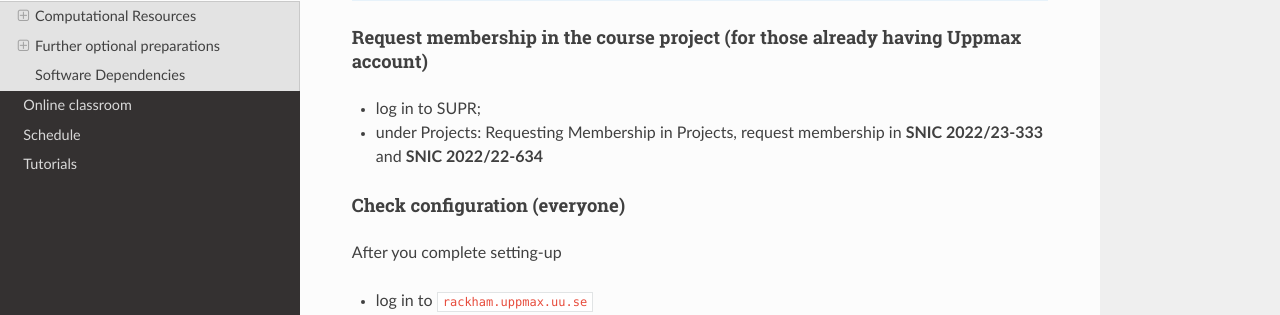
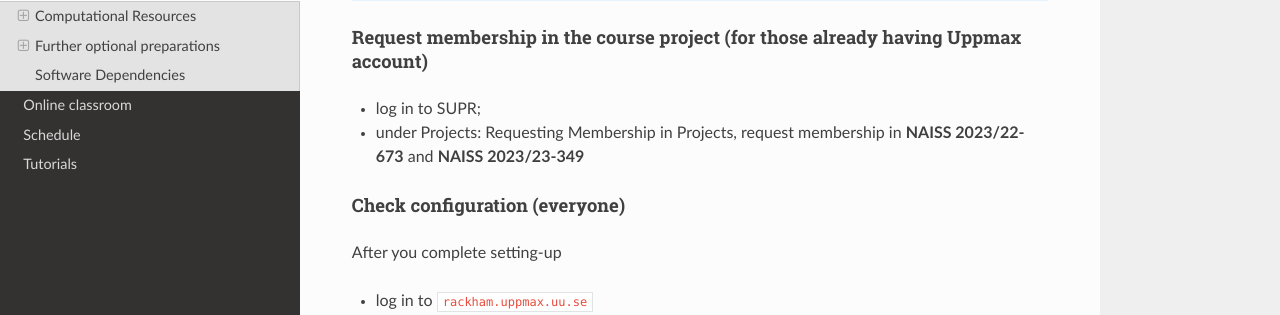
Before and after one commit to NBISweden/workshop-epigenomics-RTDs, a Sphinx documentation site: the page built from docs/content/precourse.rst, in a window 1280 px wide and 900 px high, scrolled down 1192 px. Shown: the part 135-450 px from the top of the window. Built offline with Sphinx 7.4.7 and the Read the Docs theme 2.0.0, drawn with Linux system fonts in a browser that asks for light colours.

Commit message:
Update precourse.rst

```diff
--- a/docs/content/precourse.rst
+++ b/docs/content/precourse.rst
@@ -80,7 +80,7 @@ Request membership in the course project (for those already having Uppmax accoun
 
 * log in to SUPR;
 
-* under Projects: Requesting Membership in Projects, request membership in **SNIC 2022/23-333** and **SNIC 2022/22-634**
+* under Projects: Requesting Membership in Projects, request membership in **NAISS 2023/22-673** and **NAISS 2023/23-349**
 
 
 Check configuration (everyone)
```
